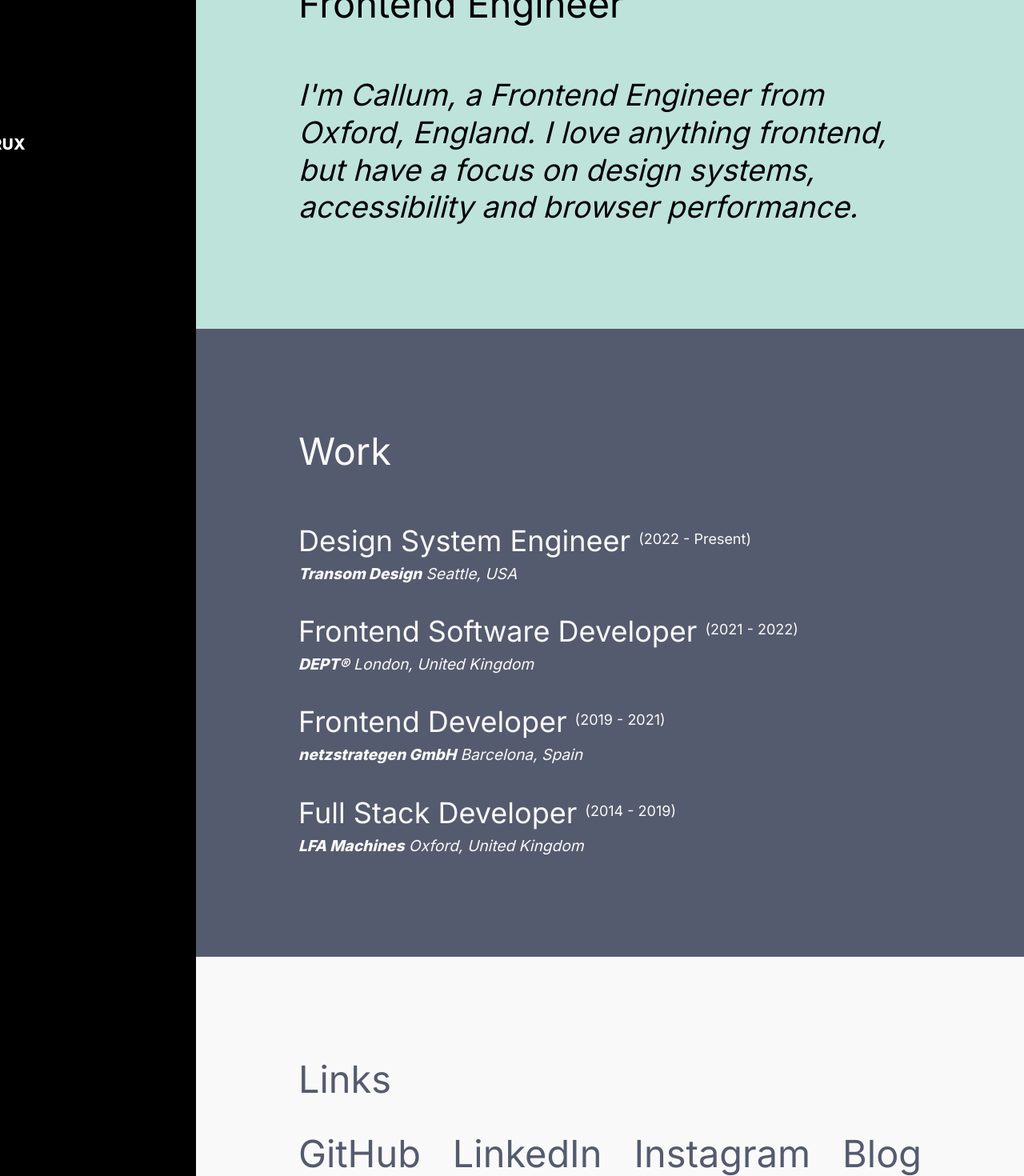
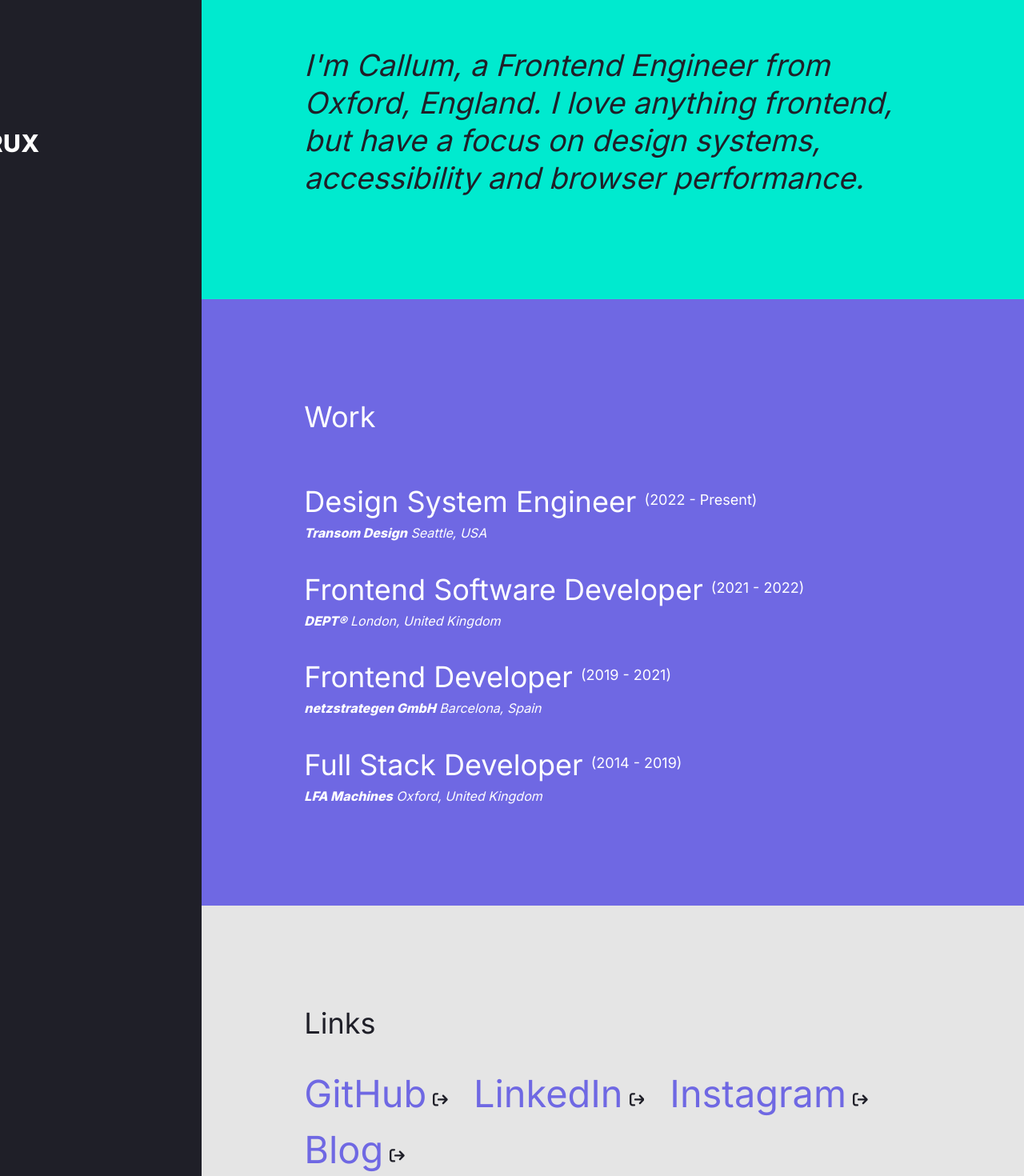
Before and after one commit to wrux/website, a Next.js app: page / in a window 1280 px wide. Shown: the part 220-1690 px from the top of the page at 80% size. Built offline with nearby package versions, Linux system fonts and the light colour scheme.

Commit message:
Added new colour scheme and adjusted typography.

```diff
--- a/pages/index.tsx
+++ b/pages/index.tsx
@@ -6,12 +6,11 @@ import {
   Flex,
   Heading,
   Link,
-  Stack,
   Text,
   VisuallyHidden,
   VStack,
 } from '@chakra-ui/react';
-import { FadeVisibility, Job, Panel } from 'components';
+import { FadeVisibility, Job, NewTabIcon, Panel } from 'components';
 import work from 'data/work';
 
 const links = [
@@ -35,7 +34,7 @@ const Home: NextPage = () => {
         <title>Callum Bonnyman, Frontend Eengineer | WRUX.com</title>
         <meta
           name="description"
-          content="I'm Callum, a Frontend Engineer from Oxford, England. I love anything frontend, but have a focus on design systems, accessibility and browser performance."
+          content="I'm Callum, a Frontend Engineer from the United Kingdom. I love anything frontend, but have a focus on design systems, accessibility and browser performance."
         />
         <link rel="icon" href="/favicon.ico" />
       </Head>
@@ -45,7 +44,7 @@ const Home: NextPage = () => {
           as="header"
           position="relative"
           w={{ base: '100vw', md: 'min(25ch, 33vw)' }}
-          bg="black"
+          bg="dark"
         >
           <Box
             display="flex"
@@ -58,7 +57,7 @@ const Home: NextPage = () => {
               md: init ? 'calc(0vw + min(25ch, 33vw))' : '100vw',
             }}
             maxH="100vh"
-            bg="black"
+            bg="dark"
             color="white"
             transition={{ md: 'width 500ms ease-out' }}
             zIndex={100}
@@ -67,7 +66,7 @@ const Home: NextPage = () => {
               px={{ base: 'min(16rem, 10vw)', md: 8 }}
               py={8}
               fontWeight="bold"
-              fontSize="smFluid"
+              fontSize={{ base: 'baseFluid', md: 'smFluid' }}
               letterSpacing="0.0125em"
             >
               WRUX
@@ -109,9 +108,14 @@ const Home: NextPage = () => {
               Links
             </Heading>
             <FadeVisibility>
-              <Stack
-                direction={{ base: 'column', md: 'row' }}
-                spacing={{ base: 8, md: 10 }}
+              <Box
+                sx={{
+                  '> *': {
+                    mr: 8,
+                    display: 'inline-block',
+                    breakInside: 'avoid',
+                  },
+                }}
               >
                 {links.map((link) => (
                   <Link
@@ -119,13 +123,21 @@ const Home: NextPage = () => {
                     href={link.href}
                     target="_blank"
                     rel="nofollow noreferer"
-                    fontSize="lgFluid"
+                    display="inline-flex"
+                    alignItems="baseline"
+                    fontSize={{ base: 'mdFluid', md: 'lgFluid' }}
                   >
                     {link.label}
+                    <NewTabIcon
+                      ml={2}
+                      boxSize="0.4em"
+                      color="dark"
+                      aria-hidden
+                    />
                     <VisuallyHidden>(opens in new tab)</VisuallyHidden>
                   </Link>
                 ))}
-              </Stack>
+              </Box>
             </FadeVisibility>
           </Panel>
         </Flex>
--- a/src/components/FadeVisibility/FadeVisibility.tsx
+++ b/src/components/FadeVisibility/FadeVisibility.tsx
@@ -4,7 +4,7 @@ import { useOnScreen } from 'hooks';
 
 const FadeVisibility: FC<{ children: ReactElement }> = ({ children }) => {
   const ref = useRef<HTMLDivElement>() as MutableRefObject<HTMLDivElement>;
-  const isOnScreen = useOnScreen(ref, '-10%');
+  const isOnScreen = useOnScreen(ref);
 
   return (
     <Box
--- /dev/null
+++ b/src/components/NewTabIcon/NewTabIcon.tsx
@@ -0,0 +1,13 @@
+import { FC } from 'react';
+import { Icon, IconProps } from '@chakra-ui/react';
+
+const NewTabIcon: FC<IconProps> = (props) => (
+  <Icon viewBox="0 0 512 512" {...props}>
+    <path
+      d="M160 416H96c-17.67 0-32-14.33-32-32V128c0-17.67 14.33-32 32-32h64c17.67 0 32-14.33 32-32S177.7 32 160 32H96C42.98 32 0 74.98 0 128v256c0 53.02 42.98 96 96 96h64c17.67 0 32-14.33 32-32S177.7 416 160 416zM502.6 233.4l-128-128c-12.51-12.51-32.76-12.49-45.25 0c-12.5 12.5-12.5 32.75 0 45.25L402.8 224H192C174.3 224 160 238.3 160 256s14.31 32 32 32h210.8l-73.38 73.38c-12.5 12.5-12.5 32.75 0 45.25s32.75 12.5 45.25 0l128-128C515.1 266.1 515.1 245.9 502.6 233.4z"
+      fill="currentColor"
+    />
+  </Icon>
+);
+
+export default NewTabIcon;
--- /dev/null
+++ b/src/components/NewTabIcon/index.ts
@@ -0,0 +1 @@
+export { default as NewTabIcon } from './NewTabIcon';
--- a/src/components/index.ts
+++ b/src/components/index.ts
@@ -1,3 +1,4 @@
 export * from './FadeVisibility';
 export * from './Job';
+export * from './NewTabIcon';
 export * from './Panel';
--- a/src/hooks/useOnScreen.ts
+++ b/src/hooks/useOnScreen.ts
@@ -1,15 +1,15 @@
 import { MutableRefObject, useEffect, useState } from 'react';
 
-const useOnScreen = (
-  ref: MutableRefObject<HTMLDivElement>,
-  rootMargin = '0px'
-) => {
+const useOnScreen = (ref: MutableRefObject<HTMLDivElement>) => {
   const [isIntersecting, setIntersecting] = useState(false);
 
   useEffect(() => {
     const observer = new IntersectionObserver(
       ([entry]) => setIntersecting(entry.isIntersecting),
-      { rootMargin }
+      {
+        threshold: 0.75,
+        rootMargin: '0px',
+      }
     );
     if (!ref.current) return;
     const reference = ref.current;
--- a/src/theme/colors.ts
+++ b/src/theme/colors.ts
@@ -1,7 +1,8 @@
 const colors = {
-  primary: '#bee3db',
-  secondary: '#555b6e',
-  offwhite: '#fAf9f9',
+  primary: '#00eacf',
+  secondary: '#6f68e3',
+  dark: '#1f1f28',
+  offwhite: '#e5e5e5',
 };
 
 export default colors;
--- a/src/theme/components/Heading.ts
+++ b/src/theme/components/Heading.ts
@@ -6,13 +6,13 @@ const Heading: ComponentStyleConfig = {
   },
   variants: {
     h1: {
-      fontSize: 'xlFluid',
+      fontSize: { base: 'lgFluid', md: 'xlFluid' },
       fontWeight: 'bold',
       lineHeight: 1.1,
       letterSpacing: '-0.025em',
     },
     h2: {
-      fontSize: 'lgFluid',
+      fontSize: { base: 'mdFluid', md: 'lgFluid' },
       fontWeight: 'normal',
       lineHeight: 1.1,
     },
--- a/src/theme/components/Panel.ts
+++ b/src/theme/components/Panel.ts
@@ -4,16 +4,16 @@ const Panel: ComponentStyleConfig = {
   baseStyle: {
     p: 'min(16rem, 10vw)',
     bg: 'offwhite',
-    color: 'secondary',
+    color: 'dark',
   },
   variants: {
     primary: {
       bgColor: 'primary',
-      color: 'black',
+      color: 'dark',
     },
     secondary: {
       bgColor: 'secondary',
-      color: 'offwhite',
+      color: 'white',
     },
   },
 };
--- a/src/theme/components/Text.ts
+++ b/src/theme/components/Text.ts
@@ -3,13 +3,13 @@ import { ComponentStyleConfig } from '@chakra-ui/react';
 const Text: ComponentStyleConfig = {
   variants: {
     focus: {
-      fontSize: 'mdFluid',
+      fontSize: { base: 'smFluid', md: 'mdFluid' },
       fontWeight: '500',
       fontStyle: 'italic',
       lineHeight: 1.25,
     },
     focusSm: {
-      fontSize: 'smFluid',
+      fontSize: { bae: 'baseFluid', md: 'smFluid' },
       fontWeight: '500',
       fontStyle: 'italic',
       lineHeight: 1.15,
--- a/src/theme/fontSizes.ts
+++ b/src/theme/fontSizes.ts
@@ -1,10 +1,10 @@
 // Fluid type: @link https://utopia.fyi/type/calculator?c=320,21,1.2,1140,24,1.25,5,2,&s=0.75|0.5|0.25,1.5|2|3|4|6,s-l
 
 const fontSizes = {
-  xsFluid: 'clamp(0.91rem, calc(0.89rem + 0.10vw), 0.96rem)',
-  smFluid: 'clamp(1.09rem, calc(1.05rem + 0.21vw), 1.20rem);',
+  '2xsFluid': 'clamp(0.91rem, calc(0.89rem + 0.10vw), 0.96rem)',
+  xsFluid: 'clamp(1.09rem, calc(1.05rem + 0.21vw), 1.20rem);',
   baseFluid: 'clamp(1.31rem, calc(1.24rem + 0.37vw), 1.50rem)',
-  smFluix: 'clamp(1.58rem, calc(1.46rem + 0.59vw), 1.88rem)',
+  smFluid: 'clamp(1.58rem, calc(1.46rem + 0.59vw), 1.88rem)',
   mdFluid: 'clamp(1.89rem, calc(1.71rem + 0.89vw), 2.34rem)',
   lgFluid: ' clamp(2.27rem, calc(2.01rem + 1.29vw), 2.93rem)',
   xlFluid: 'clamp(2.72rem, calc(2.36rem + 1.83vw), 3.66rem)',
```
